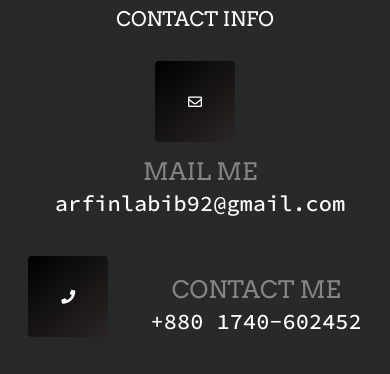
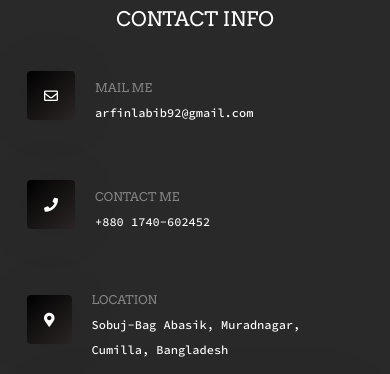
Before and after one commit to arfinlabib/arfin-labib-protfolio, a plain HTML site: page contact.html in a window 390 px wide. Shown: the part 108-482 px from the top of the page. Drawn offline with Linux system fonts and the light colour scheme.

Commit message:
contact page responsive extra small device modified

```diff
--- a/assets/css/responsive.css
+++ b/assets/css/responsive.css
@@ -700,7 +700,7 @@
             /* work page reponsive start  */
             /* contact page responsive start  */
            #contact {
-               padding: 10px 0 100px;
+               padding: 10px 5px 100px;
            }
             #contact .social_media a i {
                 height: 30px;
@@ -724,14 +724,9 @@
             #contact .contact_info .contact_info_contant .box {
                 border-radius: 4px;
                 padding: 28px;
-                display: block;
-                margin: auto;
             }
             #contact .contact_info .contact_info_contant_info {
                 padding-left: 10px;
-                text-align: center;
-                display: block;
-                margin: auto;
             }
 
            #contact .contact_info {
@@ -739,11 +734,11 @@
                padding-bottom: 15px;
            }
            #contact .contact_info .contact_info_contant_info p {
-               font-size: 24px;
+               font-size: 12px;
                padding-top: 12px;
            }
            #contact .contact_info .contact_info_contant_info h4 a {
-               font-size: 22px;
+               font-size: 12px;
                color: var(--common-white);
            }
 
@@ -766,6 +761,10 @@
             }
            .box_contant h4 {
                font-size: 11px;
+           }
+           #contact .contact_info .contact_info_contant .box {
+               border-radius: 4px;
+               padding: 12px;
            }
 
             /* contact page responsive end  */
```
